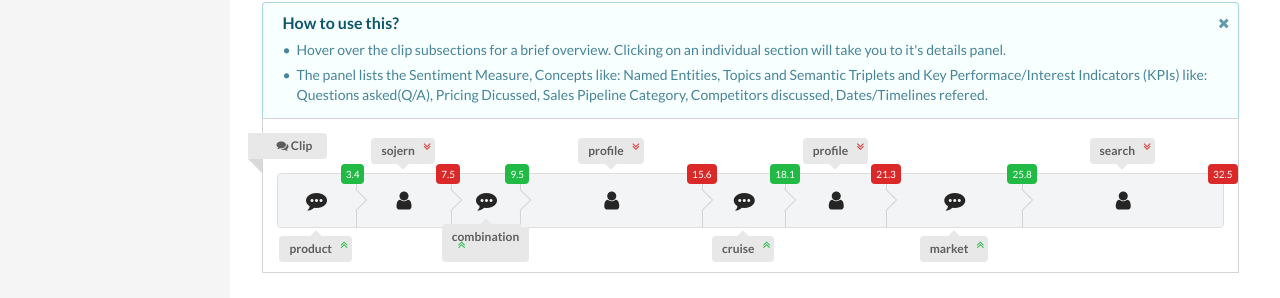
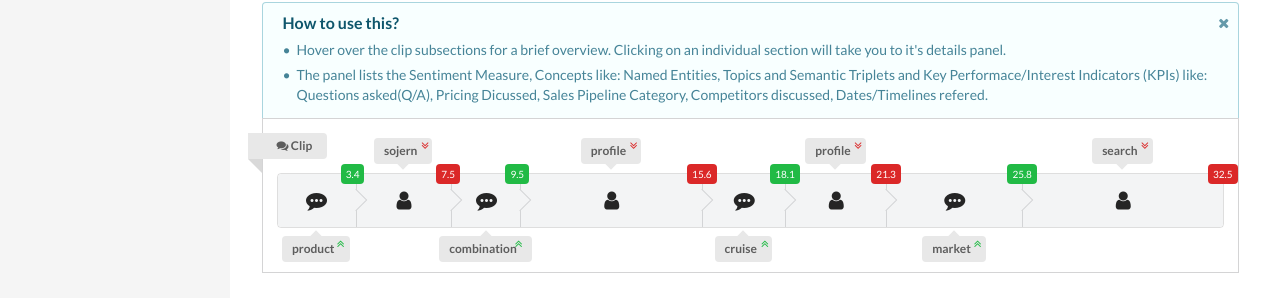
Before and after one commit to rbcorx/rbcorx.github.io, a plain HTML site: page ui.html in a window 1280 px wide. Shown: the part 372-670 px from the top of the page. Drawn offline with nearby package versions, Linux system fonts and the light colour scheme.

Commit message:
Update custom.css

```diff
--- a/semantic/custom.css
+++ b/semantic/custom.css
@@ -19,6 +19,7 @@
 .pointing {
         position: absolute !important;
         bottom: -35px;
+        padding-right: 15px !important;
 
 }
 .pointing.below{
@@ -30,6 +31,11 @@
     left: 6px;
     bottom: 4px;
     margin: 0 !important;
+    position: absolute !important;
+    right: -65% !important;
+    /*right: 0px !important;
+    float: right !important;*/
+    top: 2px !important;
 }
 .angle.up, .smile {
     color: #21ba45 !important;
```
